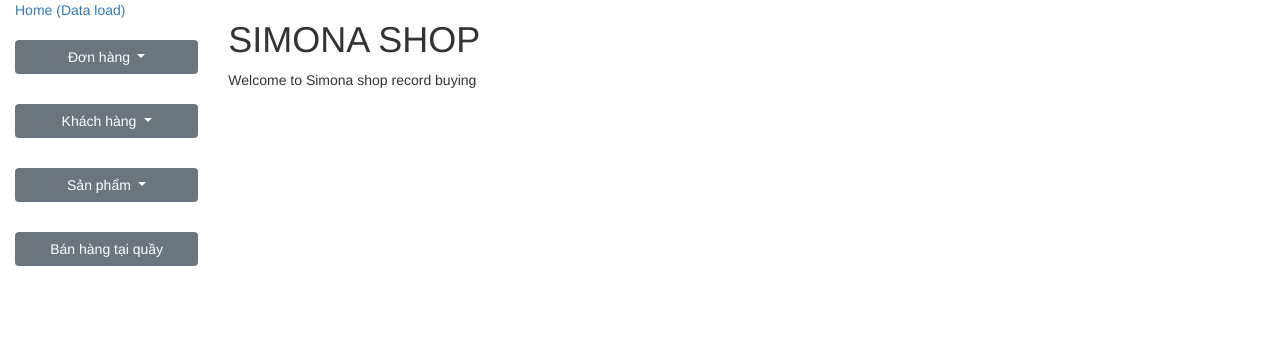
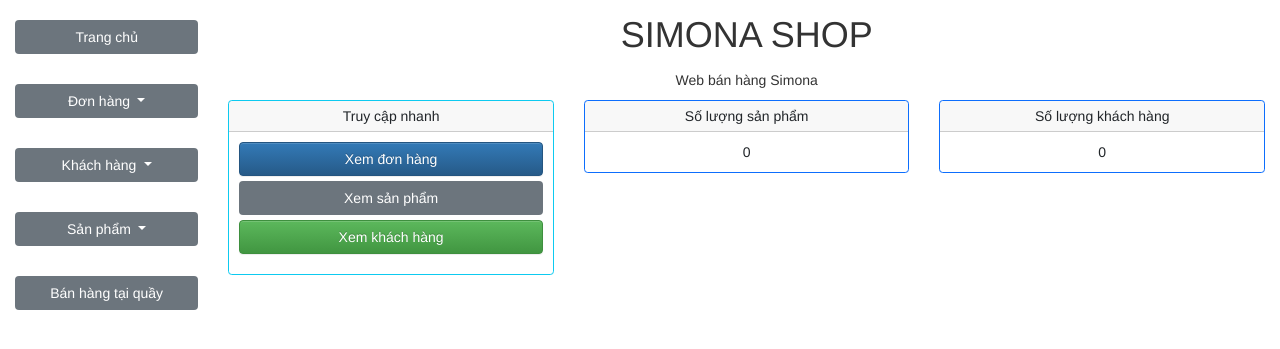
Before and after one commit to Luantrannew/Simona_web, a Django app: page /home/ in a window 1280 px wide. Shown: the top 349 px of the page. Run offline with Django 5.2, Linux system fonts and the light colour scheme; data that the repository does not hold is empty; some libraries are stand-ins or nearby versions.

Commit message:
change index

```diff
--- a/record/templates/base_generic.html
+++ b/record/templates/base_generic.html
@@ -68,11 +68,13 @@
             <div class="col-sm-2">
                 {% block sidebar %}
                 <div class="sidebar-nav">
-                    <a href="{% url 'index' %}">Home (Data load)</a>
-                    <br><br>
-
+                    <br>
+                    <div >
+                        <a href="{% url 'index' %}" class="btn btn-secondary text-white" role="button">Trang chủ</a>
+                    </div>
+                    <br>
                     <div class="dropdown">
-                        <button class="btn btn-secondary dropdown-toggle" type="button" id="dropdownMenuLink" data-bs-toggle="dropdown" aria-expanded="false">
+                        <button class="btn btn-secondary dropdown-toggle" type="button" id="dropdownMenuLink" data-toggle="dropdown" aria-expanded="false">
                         Đơn hàng
                         </button>
                         <ul class="dropdown-menu" aria-labelledby="dropdownMenuLink">
--- a/record/templates/index.html
+++ b/record/templates/index.html
@@ -1,9 +1,38 @@
 {% extends "base_generic.html" %}
 
 {% block content %}
-<h1>SIMONA SHOP</h1>
+    <h1 class="text-center my-4">SIMONA SHOP</h1>
 
-<p>Welcome to Simona shop record buying</p>
+    <p class="text-center">Web bán hàng Simona</p>
 
-
+    <div class="row text-center">
+        <div class="col-md-4">
+            <div class="card border-info mb-3">
+                <div class="card-header">Truy cập nhanh</div>
+                <div class="card-body">
+                    <ul class="list-unstyled">
+                        <li><a href="{% url 'order_from_customer' %}" class="btn btn-primary btn-block mb-2">Xem đơn hàng</a></li>
+                        <li><a href="{% url 'product_list' %}" class="btn btn-secondary btn-block mb-2">Xem sản phẩm</a></li>
+                        <li><a href="{% url 'customer_list' %}" class="btn btn-success btn-block">Xem khách hàng</a></li>
+                    </ul>
+                </div>
+            </div>
+        </div>
+        <div class="col-md-4">
+            <div class="card border-primary mb-3">
+                <div class="card-header">Số lượng sản phẩm</div>
+                <div class="card-body">
+                    <p class="card-text">{{ total_products }}</p>
+                </div>
+            </div>
+        </div>
+        <div class="col-md-4">
+            <div class="card border-primary mb-3">
+                <div class="card-header">Số lượng khách hàng</div>
+                <div class="card-body">
+                    <p class="card-text">{{ total_customers }}</p>
+                </div>
+            </div>
+        </div>
+    </div>
 {% endblock %}
--- a/record/templates/record/order_detail.html
+++ b/record/templates/record/order_detail.html
@@ -8,7 +8,7 @@
         <h4>Khách hàng: {{ order.customer.name }}</h4>
         <h4>Tạo đơn lúc: {{ order.time }}</h4>
 
-        <h2>Products:</h2>
+        <h3>Các sản phẩm đã mua:</h3>
         {% if order_lines %}
         <table class="table table-bordered">
             <thead>
@@ -16,7 +16,7 @@
                     <th scope="col">Sản phẩm</th>
                     <th scope="col">Đơn giá sản phẩm</th>
                     <th scope="col">Số lượng đã mua</th>
-                    <th scope="col">Total</th>
+                    <th scope="col">Thành tiền</th>
                 </tr>
             </thead>
             <tbody>
@@ -31,7 +31,7 @@
             </tbody>
             <tfoot>
                 <tr>
-                    <th colspan="3" class="text-right">Total:</th>
+                    <th colspan="3" class="text-right">Tổng tiền đã trả:</th>
                     <th id="order-total"></th>
                 </tr>
             </tfoot>
--- a/record/templates/record/order_from_customer.html
+++ b/record/templates/record/order_from_customer.html
@@ -7,7 +7,7 @@
 {% block content %}
 <div class="container">
     <div class="main-content">
-        <h2>Orders from Customers</h2>
+        <h2>Các đơn đặt hàng của cửa hàng</h2>
 
 
 
--- a/record/views.py
+++ b/record/views.py
@@ -83,15 +83,17 @@ def import_data(csv_data):
 
     return Customer.objects.all(), Product.objects.all(), Order.objects.all(), OrderLine.objects.all()
 
+# customers, products, orders, order_lines = import_data(data)
+
 def index(request):
     template = 'index.html'
-    # customers, products, orders, order_lines = import_data(data)
+
+    total_products = Product.objects.count()
+    total_customers = Customer.objects.count()
 
     context = {
-        # 'customers': customers,
-        # 'products': products,
-        # 'orders': orders,
-        # 'order_lines': order_lines
+        'total_products': total_products,
+        'total_customers': total_customers,
     }
     return render(request, template, context)
 
```
Also changed, not shown: record/templates/record/customer_list.html (+6 -6 lines), record/templates/record/product_list.html (+6 -6 lines), record/templates/record/segment_form.html (+4 -4 lines).
